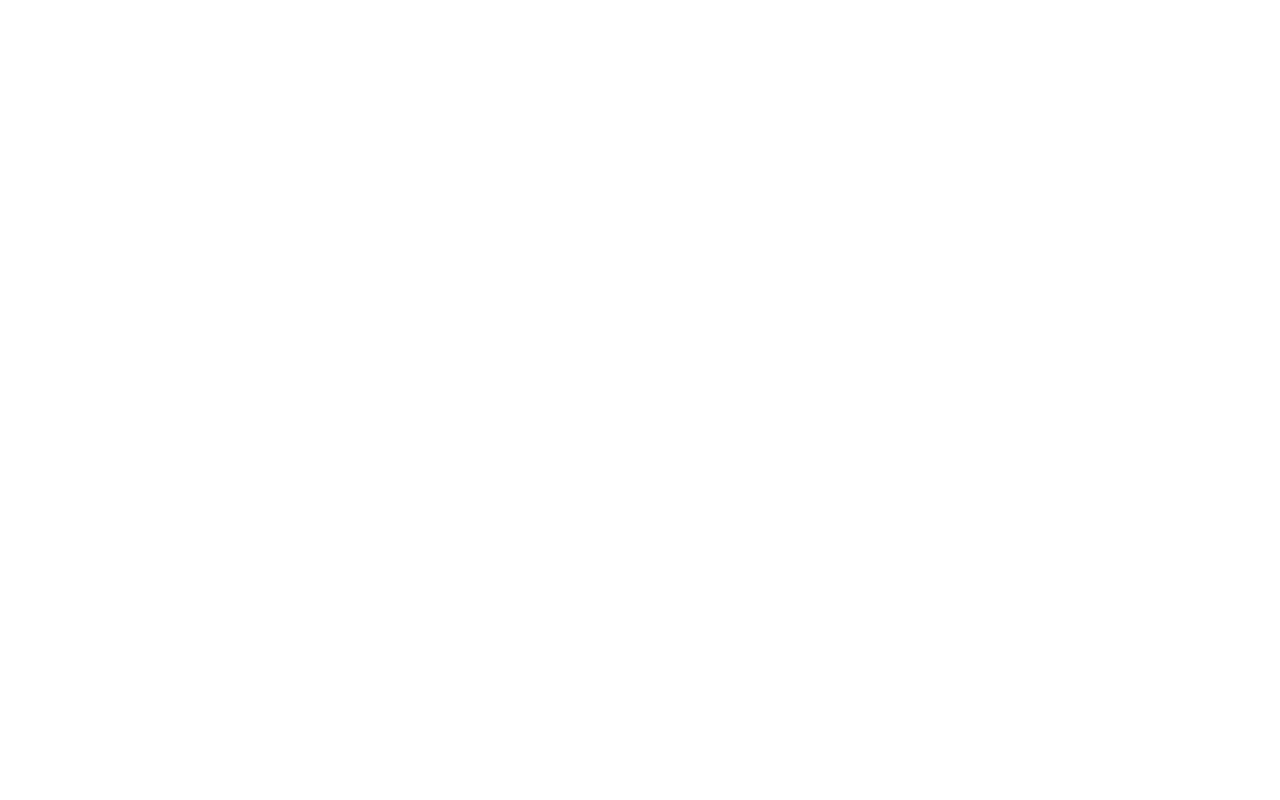
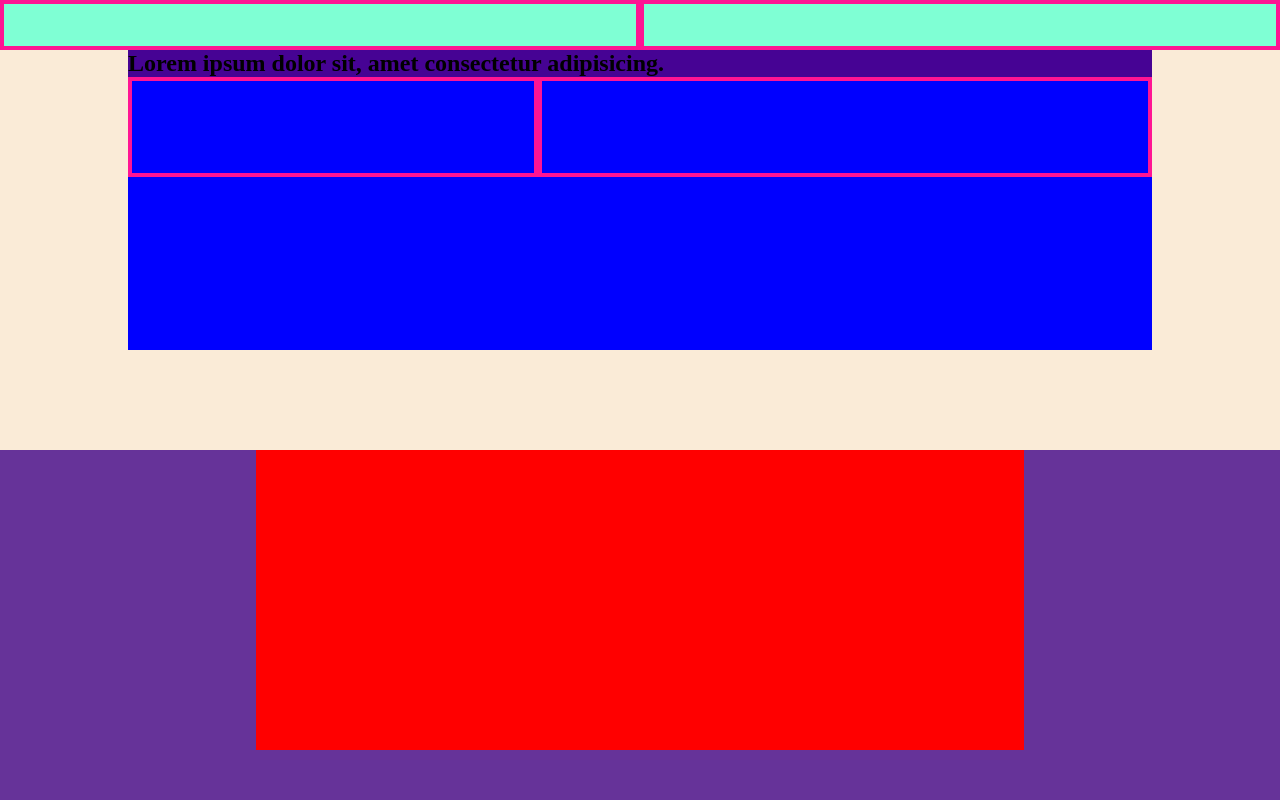
Before and after one commit to SanSciain/htmlcss-dropbox, a plain HTML site: page index.html in a window 1280 px wide. Shown: the top 800 px of the page. Drawn offline with Linux system fonts and the light colour scheme.

Commit message:
Add: Colored sections

```diff
--- a/css/style.css
+++ b/css/style.css
@@ -4,3 +4,124 @@
     padding: 0;
     box-sizing: border-box;
 }
+
+/* Common */
+
+/* Clearfix */
+.clearfix{
+    content: "";
+    display: table;
+    clear: both;
+}
+
+/* Columns */
+.column{
+    float: left;
+}
+
+
+/* Containers */
+.container-large{
+    width: 80%;
+    margin: 0 auto;
+    /* test */
+    background-color: blue;
+    height: 300px;
+}
+
+.container-small{
+    width: 60%;
+    margin: 0 auto;
+    /* test */
+    height: 300px;
+    background-color: red;
+}
+
+/* Header */
+header{
+    /* test */
+    height: 50px;
+    background-color: aquamarine;
+}
+
+nav{
+    width: 100%;
+}
+
+nav .column{
+    width: 50%;
+    /* test */
+    height: 50px;
+    border: 4px solid deeppink;
+}
+
+
+/* Main */
+
+/* Banner */
+.banner{
+    /* test */
+    height: 400px;
+    background-color: antiquewhite;
+}
+
+h1{
+    /* test */
+    background-color: rgb(70, 3, 148);
+}
+
+.banner .column.text{
+    width: 40%;
+    /* test */
+    border: 4px solid deeppink;
+    height: 100px;
+}
+
+.banner .column.img{
+    width: 60%;
+    /* test */
+    border: 4px solid deeppink;
+    height: 100px;
+}
+
+/* Prieces */
+.prieces{
+    /* test */
+    height: 600px;
+    background-color: rebeccapurple;
+}
+
+/* Partener */
+.partner{
+    /* test */
+    height: 600px;
+    background-color: chartreuse;
+}
+
+/* Operations */
+.operations{
+    /* test */
+    height: 600px;
+    background-color: rgb(23, 114, 50);
+}
+
+/* Teams */
+.teams{
+    /* test */
+    height: 600px;
+    background-color: rgb(235, 139, 14);
+}
+
+/* FAQ */
+.faq{
+    /* test */
+    height: 600px;
+    background-color: rgb(146, 19, 29);
+}
+
+/* Footer */
+footer{
+    /* test */
+    height: 600px;
+    background-color: rgb(255, 247, 6);
+}
--- a/index.html
+++ b/index.html
@@ -5,8 +5,81 @@
     <meta http-equiv="X-UA-Compatible" content="IE=edge">
     <meta name="viewport" content="width=device-width, initial-scale=1.0">
     <title>htmlcss-dropbox</title>
+    <link rel="stylesheet" href="css/style.css">
 </head>
 <body>
 
+    <!-- Header -->
+    <header>
+        <nav class="clearfix">
+            <div class="column left"></div>
+            <div class="column right"></div>
+        </nav>
+    </header>
+    <!-- /Header -->
+
+    <!-- Main -->
+    <main>
+
+        <!-- Banner -->
+        <section class="banner">
+            <div class="container-large">
+                <h1>Lorem ipsum dolor sit, amet consectetur adipisicing.</h1>
+                <div class="column text"></div>
+                <div class="column img"></div>
+            </div>
+        </section>
+        <!-- /Banner -->
+
+
+        <!-- Section Prieces -->
+        <section class="prieces">
+            <div class="container-small">
+
+            </div>
+        </section>
+        <!-- /Section Prieces -->
+
+        <!-- Section Partner-->
+        <section class="partner">
+            <div class="container-small">
+
+            </div>
+        </section>
+        <!-- /Section Partner-->
+
+        <!-- Section Operations-->
+        <section class="operations">
+            <div class="container-small">
+
+            </div>
+        </section>
+        <!-- /Section Operations-->
+
+        <!-- Section Teams-->
+        <section class="teams">
+
+        </section>
+        <!-- /Section Teams-->
+
+        <!-- Section FAQ-->
+        <section class="faq">
+            <div class="container-small">
+
+            </div>
+        </section>
+        <!-- /Section FAQ-->
+
+    </main>
+    <!-- /Main -->
+
+    <!-- Footer -->
+    <footer>
+        <div class="container-large">
+
+        </div>
+    </footer>
+    <!-- /Footer -->
+
 </body>
 </html>
```
